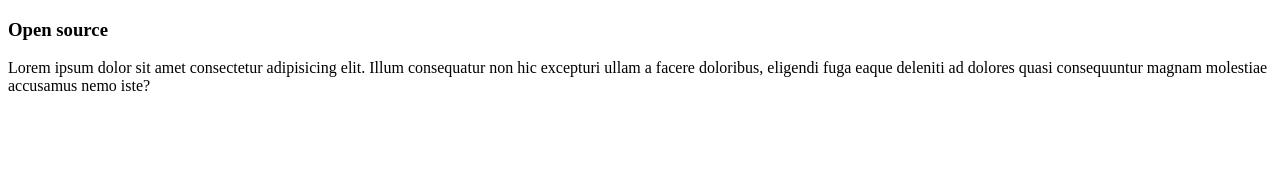
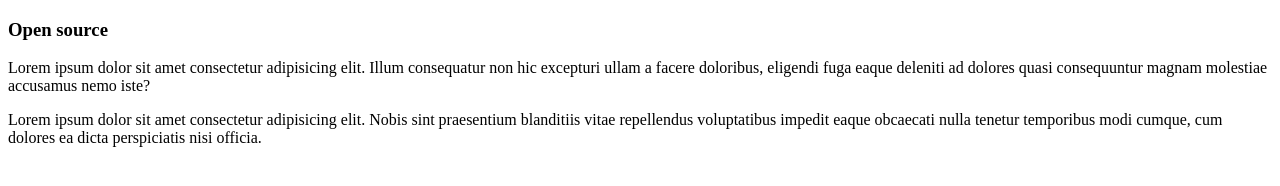
Before and after one commit to Omor-Faruk-9/open-source-demo, a plain HTML site: page index.html in a window 1280 px wide. Drawn offline with Linux system fonts and the light colour scheme.

Commit message:
added one p tag

```diff
--- a/index.html
+++ b/index.html
@@ -14,6 +14,12 @@
         eaque deleniti ad dolores quasi consequuntur magnam molestiae accusamus
         nemo iste?
       </p>
+      <p>
+        Lorem ipsum dolor sit amet consectetur adipisicing elit. Nobis sint
+        praesentium blanditiis vitae repellendus voluptatibus impedit eaque
+        obcaecati nulla tenetur temporibus modi cumque, cum dolores ea dicta
+        perspiciatis nisi officia.
+      </p>
     </div>
   </body>
 </html>
```
